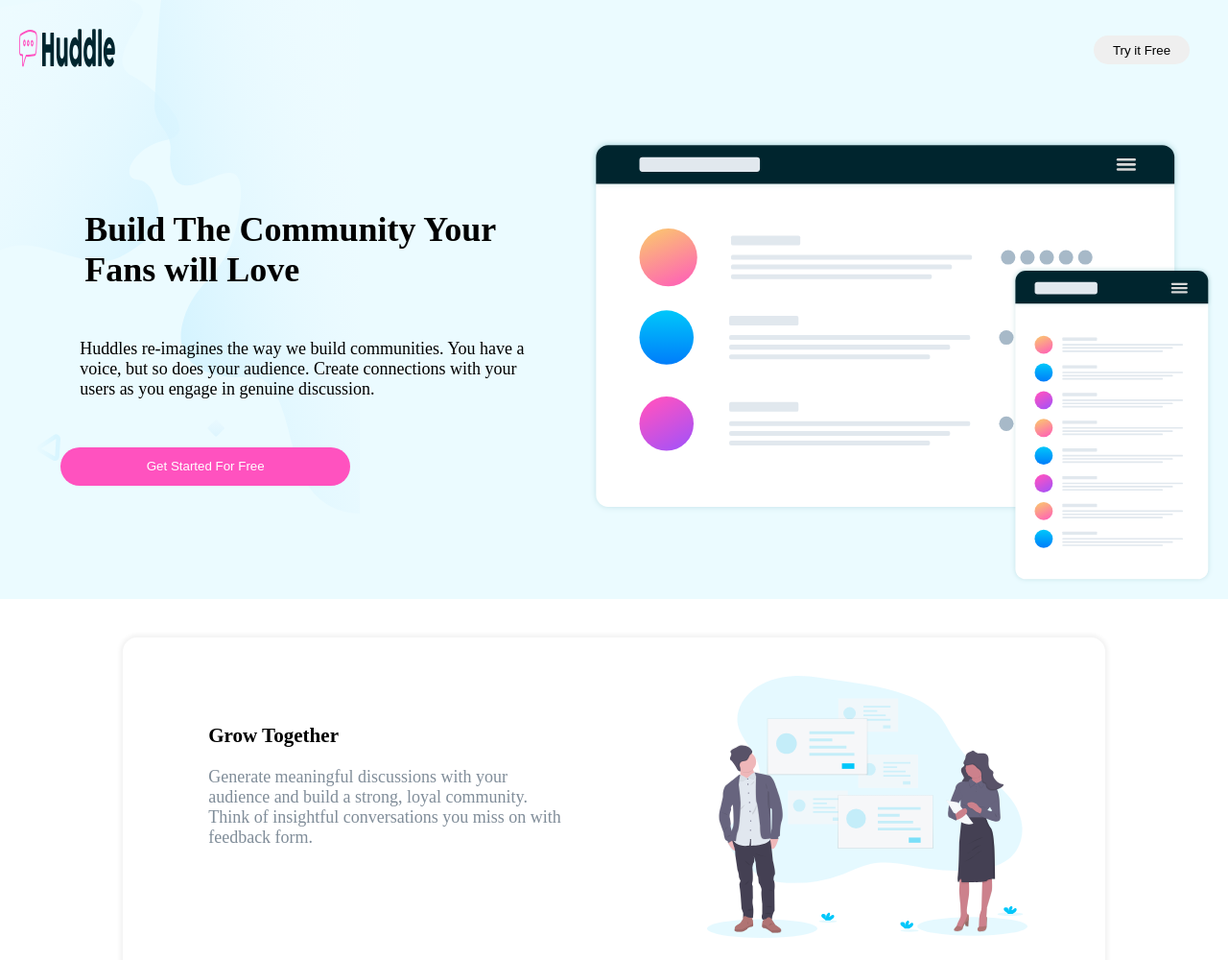
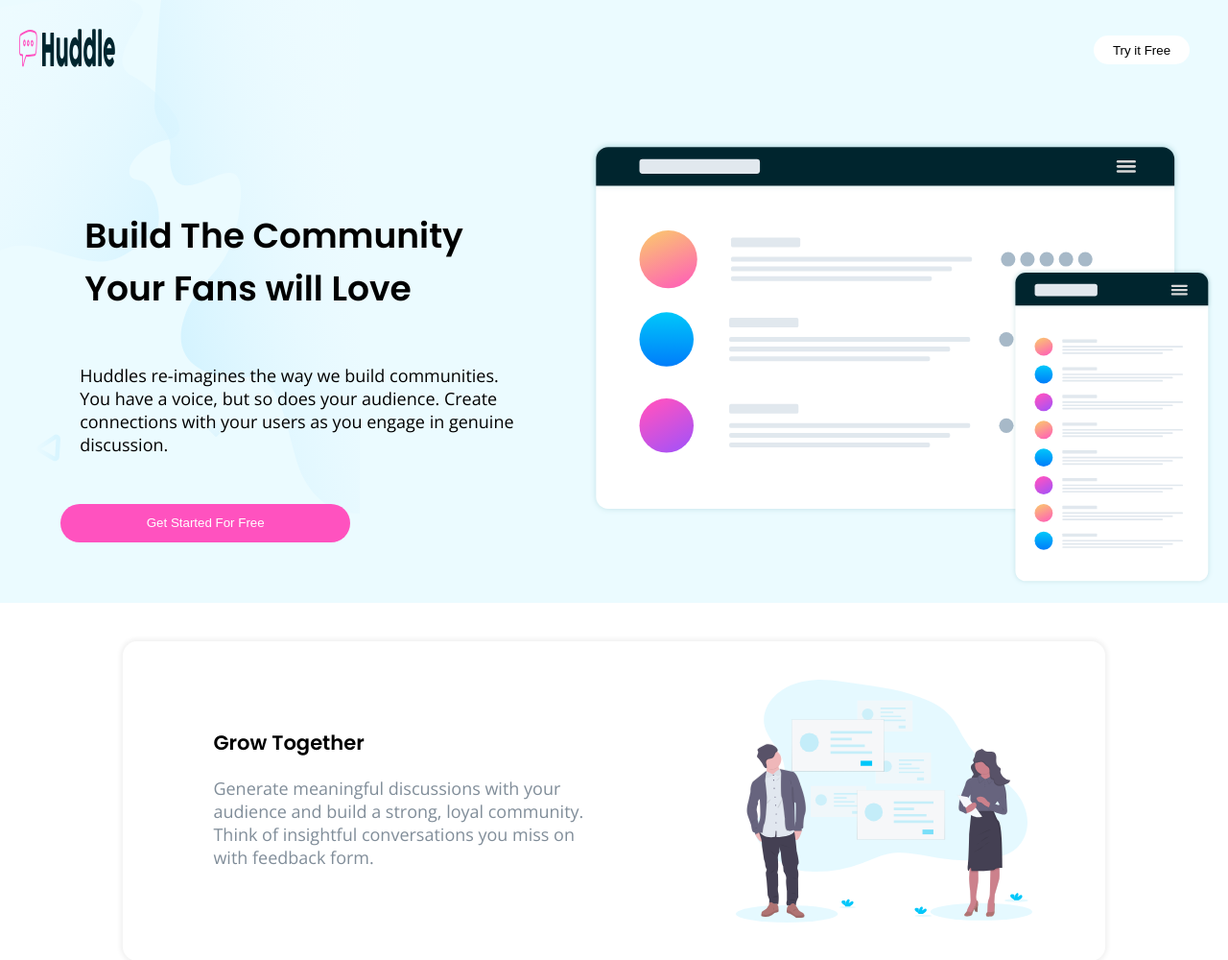
Before and after one commit to temmytope88/mediaquery2, a plain HTML site: page index.html in a window 1280 px wide. Shown: the top 1000 px of the page at 96% size. Drawn offline with nearby package versions, Linux system fonts and the light colour scheme.

Commit message:
add font

```diff
--- a/style.css
+++ b/style.css
@@ -1,10 +1,17 @@
+@import url('https://fonts.googleapis.com/css2?family=Poppins:wght@600&display=swap');
+
+@import url('https://fonts.googleapis.com/css2?family=Open+Sans:wght@400;700&display=swap');
+
 *{
   margin:0;
   padding: 0;
   box-sizing: border-box;
 }
 
-rre{color: hsl(193, 100%, 96%), hsl(192, 100%, 9%), hsl(208, 11%, 55%)}
+h3{
+  font-family: 'Poppins', sans-serif;
+  font-weight: 600;
+}
 
 body{
   display: grid;
@@ -13,6 +20,7 @@ body{
   height: auto;
   font-size: 18px;
   width: 100%;
+  font-family: 'Open Sans', sans-serif;
 }
 
 .top, main, footer{
@@ -40,7 +48,6 @@ body{
 .trybtn{
   display: flex;
   justify-content: flex-end;
-
 }
 
 .trybtn>button{
@@ -50,7 +57,7 @@ body{
   margin-right: 40px;
   margin-top: 7px;
   border: 0;
-
+  background-color: white;
 }
 
 .logo>img{
@@ -69,6 +76,11 @@ header{
 .box1{
   width:100%;
   margin: auto;
+}
+
+.box1>h1{
+  font-family: 'Poppins', sans-serif;
+  font-weight: 600;
 }
 
 .box1>p, .box1>button{
```
